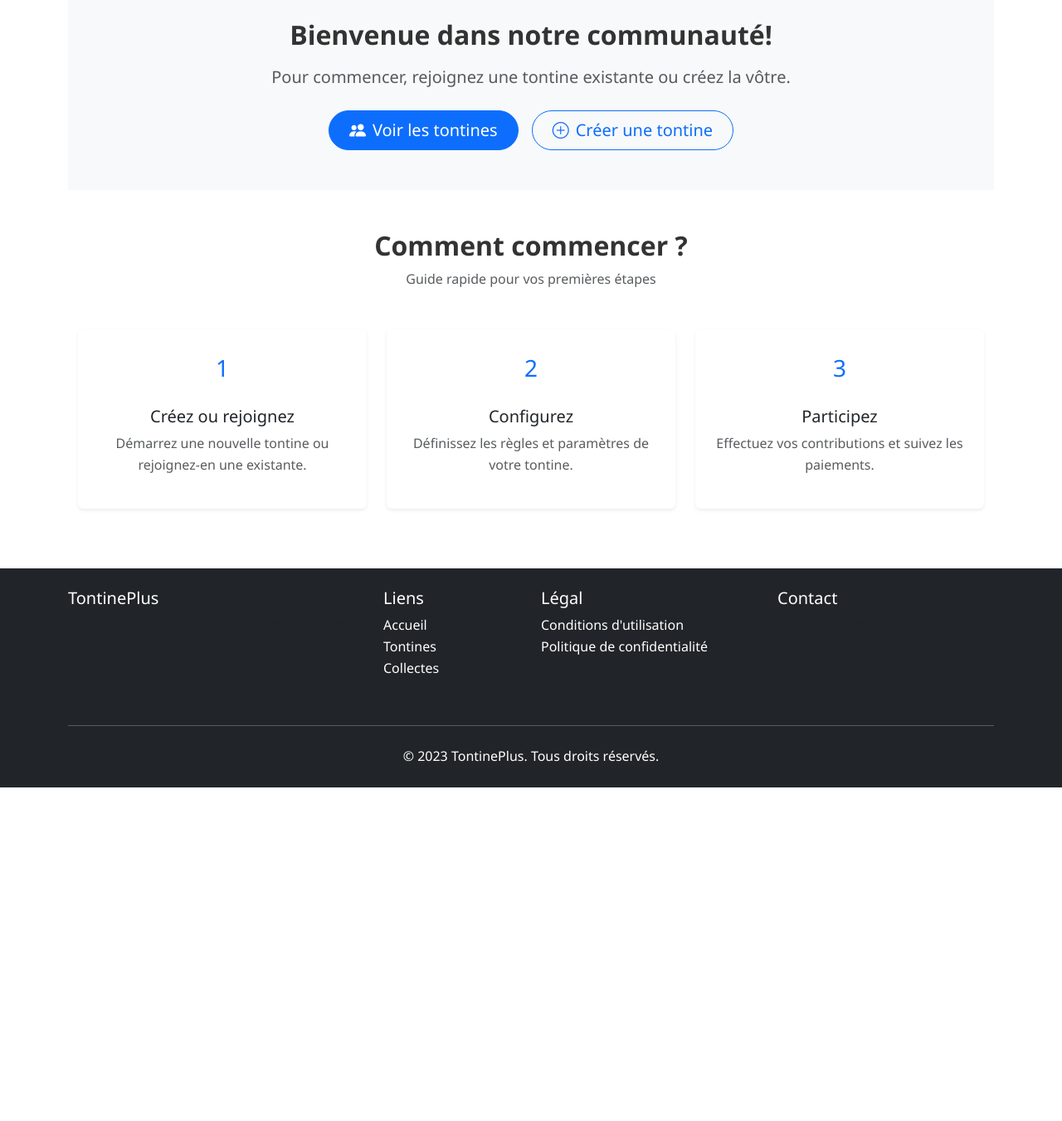
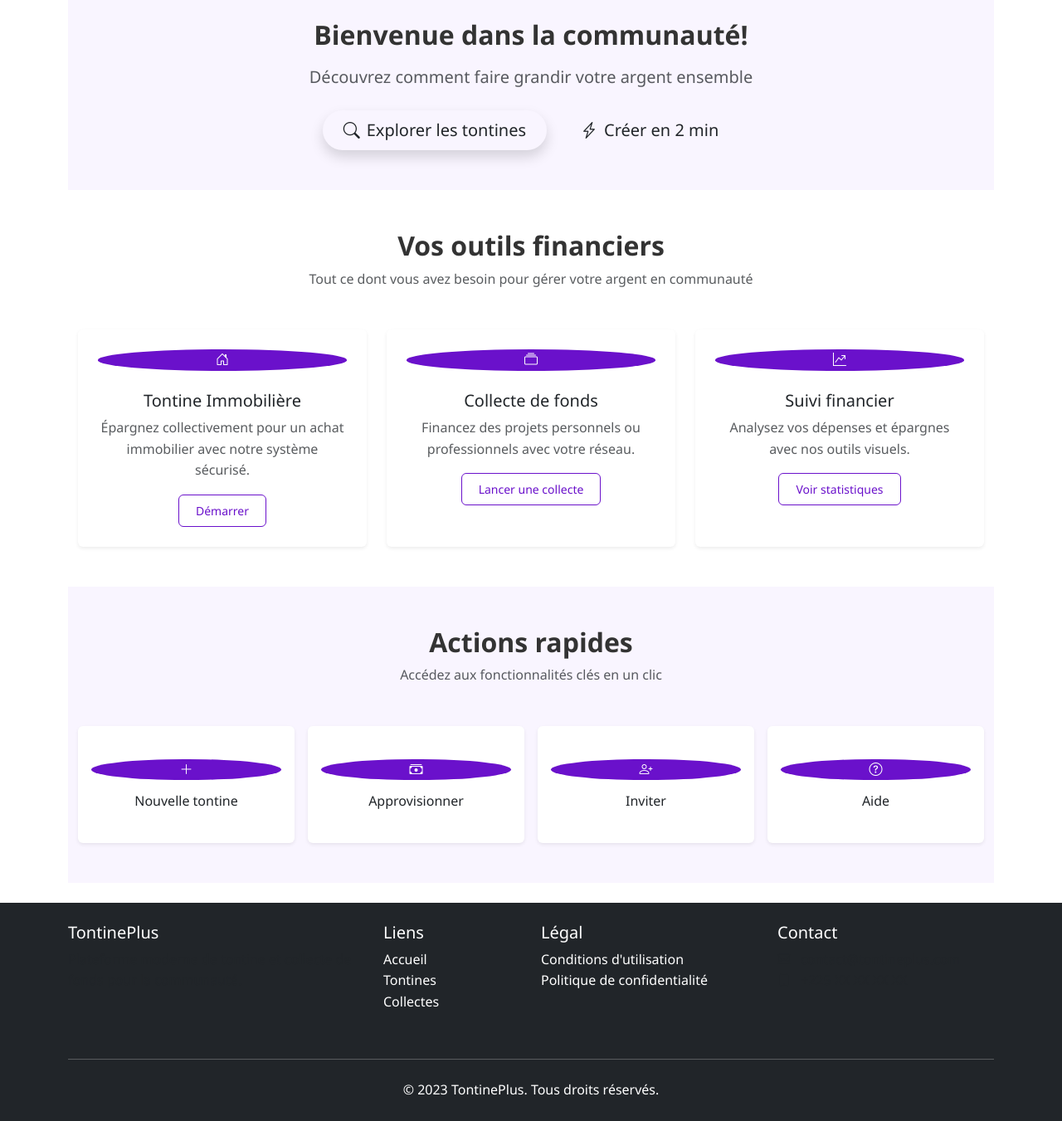
Before and after one commit to himralefort/Tontineplus, a Flask app: template templates/index_connected.html in a window 1280 px wide. Shown: the part 823-2174 px from the top of the page at 83% size. Before the commit the page ends 1772 px from the top, so only its background shows below. Run offline with Flask 3, Linux system fonts and the light colour scheme; the template is opened without the code that fills it: values that come from a table or form of the project are taken from there, others are empty; data comes from the database, SQL or seed files in the repository.

Commit message:
Update index_connected.html

```diff
--- a/templates/index_connected.html
+++ b/templates/index_connected.html
@@ -2,23 +2,23 @@
 
 {% block content %}
 <!-- Hero Section Modern -->
-<section class="hero-section bg-gradient-primary text-white py-5">
+<section class="hero-section bg-gradient-violet text-white py-5">
     <div class="container py-5">
         <div class="row align-items-center">
             <div class="col-lg-6">
-                <h1 class="display-4 fw-bold mb-4">Bonjour, {{ user.first_name }}!</h1>
-                <p class="lead mb-4">Bienvenue sur votre espace personnel de gestion de tontines.</p>
+                <h1 class="display-4 fw-bold mb-4">Bonjour, {{ user.first_name }}! 👋</h1>
+                <p class="lead mb-4">Bienvenue sur votre espace premium de gestion financière communautaire.</p>
                 <div class="d-flex gap-3">
                     <a href="{{ url_for('dashboard') }}" class="btn btn-light btn-lg px-4 rounded-pill shadow">
                         <i class="bi bi-speedometer2 me-2"></i>Tableau de bord
                     </a>
                     <a href="{{ url_for('tontine_create') }}" class="btn btn-outline-light btn-lg px-4 rounded-pill">
-                        <i class="bi bi-plus-circle me-2"></i>Créer
+                        <i class="bi bi-lightning-charge-fill me-2"></i>Créer rapidement
                     </a>
                 </div>
             </div>
             <div class="col-lg-6 d-none d-lg-block">
-                <img src="{{ url_for('static', filename='images/dashboard-app.jpg') }}" alt="Dashboard" class="img-fluid">
+                <img src="{{ url_for('static', filename='images/dashboard-app.jpg') }}" alt="Dashboard" class="img-fluid floating-animation">
             </div>
         </div>
     </div>
@@ -26,21 +26,21 @@
 
 {% if has_tontines %}
 <!-- Dashboard Section for Connected Users -->
-<section class="py-5 bg-light">
+<section class="py-5 bg-light-violet">
     <div class="container">
         <div class="text-center mb-5">
-            <h2 class="fw-bold">Votre activité récente</h2>
-            <p class="text-muted">Gérez vos tontines et collectes en cours</p>
+            <h2 class="fw-bold">Votre activité financière</h2>
+            <p class="text-muted">Toutes vos tontines et collectes en un seul endroit</p>
         </div>
 
         <div class="row g-4">
             <!-- Tontines Card -->
             <div class="col-lg-6">
-                <div class="card border-0 shadow-sm h-100">
+                <div class="card border-0 shadow-sm h-100 hover-scale">
                     <div class="card-header bg-white border-0 py-3">
                         <div class="d-flex justify-content-between align-items-center">
-                            <h5 class="mb-0"><i class="bi bi-people-fill text-primary me-2"></i> Vos tontines</h5>
-                            <a href="{{ url_for('tontines_list') }}" class="btn btn-sm btn-outline-primary">Voir tout</a>
+                            <h5 class="mb-0"><i class="bi bi-people-fill text-violet me-2"></i> Vos tontines actives</h5>
+                            <a href="{{ url_for('tontines_list') }}" class="btn btn-sm btn-violet-outline">Tout voir</a>
                         </div>
                     </div>
                     <div class="card-body">
@@ -48,18 +48,23 @@
                             <div class="list-group list-group-flush">
                                 {% for tontine in user_tontines %}
                                 <a href="{{ url_for('tontine_detail', tontine_id=tontine.id) }}"
-                                   class="list-group-item list-group-item-action border-0 py-3">
+                                   class="list-group-item list-group-item-action border-0 py-3 hover-violet">
                                     <div class="d-flex justify-content-between align-items-center">
                                         <div>
                                             <h6 class="mb-1">{{ tontine.name }}</h6>
-                                            <small class="text-muted">
-                                                <span class="badge bg-primary-light text-primary">{{ tontine.current_members }} membres</span>
-                                                <span class="ms-2">{{ tontine.amount_per_member|format_currency }} XOF/membre</span>
-                                            </small>
+                                            <div class="d-flex gap-2 mt-2">
+                                                <span class="badge bg-violet-light text-violet">
+                                                    <i class="bi bi-people me-1"></i> {{ tontine.current_members }} membres
+                                                </span>
+                                                <span class="badge bg-violet-light text-violet">
+                                                    <i class="bi bi-cash-coin me-1"></i> {{ tontine.amount_per_member|format_currency }} XOF
+                                                </span>
+                                            </div>
                                         </div>
-                                        <span class="badge bg-primary rounded-pill">
-                                            {{ tontine.contributions|sum(attribute='amount')|format_currency }} XOF
-                                        </span>
+                                        <div class="text-end">
+                                            <div class="fw-bold text-violet">{{ tontine.contributions|sum(attribute='amount')|format_currency }} XOF</div>
+                                            <small class="text-muted">{{ tontine.next_payment_date|format_date }}</small>
+                                        </div>
                                     </div>
                                 </a>
                                 {% endfor %}
@@ -71,11 +76,11 @@
 
             <!-- Transactions Card -->
             <div class="col-lg-6">
-                <div class="card border-0 shadow-sm h-100">
+                <div class="card border-0 shadow-sm h-100 hover-scale">
                     <div class="card-header bg-white border-0 py-3">
                         <div class="d-flex justify-content-between align-items-center">
-                            <h5 class="mb-0"><i class="bi bi-wallet2 text-primary me-2"></i> Dernières transactions</h5>
-                            <a href="{{ url_for('wallet') }}" class="btn btn-sm btn-outline-primary">Voir tout</a>
+                            <h5 class="mb-0"><i class="bi bi-arrow-left-right text-violet me-2"></i> Historique financier</h5>
+                            <a href="{{ url_for('wallet') }}" class="btn btn-sm btn-violet-outline">Voir tout</a>
                         </div>
                     </div>
                     <div class="card-body">
@@ -84,9 +89,14 @@
                                 {% for transaction in transactions %}
                                 <div class="list-group-item border-0 py-3">
                                     <div class="d-flex justify-content-between align-items-center">
-                                        <div>
-                                            <h6 class="mb-1">{{ transaction.description }}</h6>
-                                            <small class="text-muted">{{ transaction.created_at|format_datetime }}</small>
+                                        <div class="d-flex align-items-center">
+                                            <div class="icon-md bg-violet-light text-violet rounded-circle me-3">
+                                                <i class="bi bi-{% if transaction.transaction_type == 'deposit' %}arrow-down-circle{% else %}arrow-up-circle{% endif %}"></i>
+                                            </div>
+                                            <div>
+                                                <h6 class="mb-1">{{ transaction.description }}</h6>
+                                                <small class="text-muted">{{ transaction.created_at|format_datetime }}</small>
+                                            </div>
                                         </div>
                                         <span class="badge rounded-pill bg-{% if transaction.transaction_type == 'deposit' %}success{% else %}warning{% endif %}">
                                             {{ transaction.amount|format_currency }} XOF
@@ -96,8 +106,12 @@
                                 {% endfor %}
                             </div>
                         {% else %}
-                            <div class="text-center py-3">
+                            <div class="text-center py-5">
+                                <img src="{{ url_for('static', filename='images/no-transactions.svg') }}" alt="No transactions" class="img-fluid mb-3" style="max-height: 120px;">
                                 <p class="text-muted">Aucune transaction récente</p>
+                                <a href="{{ url_for('wallet') }}" class="btn btn-sm btn-violet-outline mt-2">
+                                    <i class="bi bi-plus-circle me-1"></i> Faire un dépôt
+                                </a>
                             </div>
                         {% endif %}
                     </div>
@@ -108,19 +122,19 @@
 </section>
 {% else %}
 <!-- New User Section -->
-<section class="py-5 bg-light">
+<section class="py-5 bg-light-violet">
     <div class="container text-center">
-        <img src="{{ url_for('static', filename='images/welcome.jpg') }}" alt="Welcome" class="img-fluid mb-4" style="max-height: 200px;">
-        <h2 class="fw-bold mb-3">Bienvenue dans notre communauté!</h2>
+        <img src="{{ url_for('static', filename='images/welcome.svg') }}" alt="Welcome" class="img-fluid mb-4" style="max-height: 200px;">
+        <h2 class="fw-bold mb-3">Bienvenue dans la communauté!</h2>
         <p class="lead text-muted mb-4">
-            Pour commencer, rejoignez une tontine existante ou créez la vôtre.
+            Découvrez comment faire grandir votre argent ensemble
         </p>
         <div class="d-flex justify-content-center gap-3">
-            <a href="{{ url_for('tontines_list') }}" class="btn btn-primary btn-lg px-4 rounded-pill">
-                <i class="bi bi-people-fill me-2"></i>Voir les tontines
+            <a href="{{ url_for('tontines_list') }}" class="btn btn-violet btn-lg px-4 rounded-pill shadow">
+                <i class="bi bi-search me-2"></i>Explorer les tontines
             </a>
-            <a href="{{ url_for('tontine_create') }}" class="btn btn-outline-primary btn-lg px-4 rounded-pill">
-                <i class="bi bi-plus-circle me-2"></i>Créer une tontine
+            <a href="{{ url_for('tontine_create') }}" class="btn btn-outline-violet btn-lg px-4 rounded-pill">
+                <i class="bi bi-lightning-charge me-2"></i>Créer en 2 min
             </a>
         </div>
     </div>
@@ -131,45 +145,101 @@
 <section class="py-5">
     <div class="container">
         <div class="text-center mb-5">
-            <h2 class="fw-bold">Comment commencer ?</h2>
-            <p class="text-muted">Guide rapide pour vos premières étapes</p>
+            <h2 class="fw-bold">Vos outils financiers</h2>
+            <p class="text-muted">Tout ce dont vous avez besoin pour gérer votre argent en communauté</p>
         </div>
 
         <div class="row g-4">
             <div class="col-md-4">
-                <div class="card border-0 shadow-sm h-100">
+                <div class="card border-0 shadow-sm h-100 hover-scale">
                     <div class="card-body text-center p-4">
-                        <div class="icon-lg bg-primary-light text-primary rounded-circle mb-4 mx-auto">
-                            <span class="fs-3">1</span>
+                        <div class="icon-xl bg-violet text-white rounded-circle mb-4 mx-auto">
+                            <i class="bi bi-house-door"></i>
                         </div>
-                        <h5>Créez ou rejoignez</h5>
-                        <p class="text-muted">Démarrez une nouvelle tontine ou rejoignez-en une existante.</p>
+                        <h5>Tontine Immobilière</h5>
+                        <p class="text-muted">Épargnez collectivement pour un achat immobilier avec notre système sécurisé.</p>
+                        <a href="#" class="btn btn-sm btn-violet-outline">Démarrer</a>
                     </div>
                 </div>
             </div>
             <div class="col-md-4">
-                <div class="card border-0 shadow-sm h-100">
+                <div class="card border-0 shadow-sm h-100 hover-scale">
                     <div class="card-body text-center p-4">
-                        <div class="icon-lg bg-primary-light text-primary rounded-circle mb-4 mx-auto">
-                            <span class="fs-3">2</span>
+                        <div class="icon-xl bg-violet text-white rounded-circle mb-4 mx-auto">
+                            <i class="bi bi-collection"></i>
                         </div>
-                        <h5>Configurez</h5>
-                        <p class="text-muted">Définissez les règles et paramètres de votre tontine.</p>
+                        <h5>Collecte de fonds</h5>
+                        <p class="text-muted">Financez des projets personnels ou professionnels avec votre réseau.</p>
+                        <a href="#" class="btn btn-sm btn-violet-outline">Lancer une collecte</a>
                     </div>
                 </div>
             </div>
             <div class="col-md-4">
-                <div class="card border-0 shadow-sm h-100">
+                <div class="card border-0 shadow-sm h-100 hover-scale">
                     <div class="card-body text-center p-4">
-                        <div class="icon-lg bg-primary-light text-primary rounded-circle mb-4 mx-auto">
-                            <span class="fs-3">3</span>
+                        <div class="icon-xl bg-violet text-white rounded-circle mb-4 mx-auto">
+                            <i class="bi bi-graph-up-arrow"></i>
                         </div>
-                        <h5>Participez</h5>
-                        <p class="text-muted">Effectuez vos contributions et suivez les paiements.</p>
+                        <h5>Suivi financier</h5>
+                        <p class="text-muted">Analysez vos dépenses et épargnes avec nos outils visuels.</p>
+                        <a href="#" class="btn btn-sm btn-violet-outline">Voir statistiques</a>
                     </div>
                 </div>
             </div>
         </div>
     </div>
 </section>
+
+<!-- Quick Actions Section -->
+<section class="py-5 bg-light-violet">
+    <div class="container">
+        <div class="text-center mb-5">
+            <h2 class="fw-bold">Actions rapides</h2>
+            <p class="text-muted">Accédez aux fonctionnalités clés en un clic</p>
+        </div>
+
+        <div class="row g-3">
+            <div class="col-6 col-md-3">
+                <a href="{{ url_for('tontine_create') }}" class="card action-card text-center border-0 shadow-sm py-4 hover-scale">
+                    <div class="card-body">
+                        <div class="icon-lg bg-violet text-white rounded-circle mb-3 mx-auto">
+                            <i class="bi bi-plus-lg"></i>
+                        </div>
+                        <h6 class="mb-0">Nouvelle tontine</h6>
+                    </div>
+                </a>
+            </div>
+            <div class="col-6 col-md-3">
+                <a href="{{ url_for('wallet') }}" class="card action-card text-center border-0 shadow-sm py-4 hover-scale">
+                    <div class="card-body">
+                        <div class="icon-lg bg-violet text-white rounded-circle mb-3 mx-auto">
+                            <i class="bi bi-cash-stack"></i>
+                        </div>
+                        <h6 class="mb-0">Approvisionner</h6>
+                    </div>
+                </a>
+            </div>
+            <div class="col-6 col-md-3">
+                <a href="{{ url_for('invite_friends') }}" class="card action-card text-center border-0 shadow-sm py-4 hover-scale">
+                    <div class="card-body">
+                        <div class="icon-lg bg-violet text-white rounded-circle mb-3 mx-auto">
+                            <i class="bi bi-person-plus"></i>
+                        </div>
+                        <h6 class="mb-0">Inviter</h6>
+                    </div>
+                </a>
+            </div>
+            <div class="col-6 col-md-3">
+                <a href="{{ url_for('support') }}" class="card action-card text-center border-0 shadow-sm py-4 hover-scale">
+                    <div class="card-body">
+                        <div class="icon-lg bg-violet text-white rounded-circle mb-3 mx-auto">
+                            <i class="bi bi-question-circle"></i>
+                        </div>
+                        <h6 class="mb-0">Aide</h6>
+                    </div>
+                </a>
+            </div>
+        </div>
+    </div>
+</section>
 {% endblock %}
```
